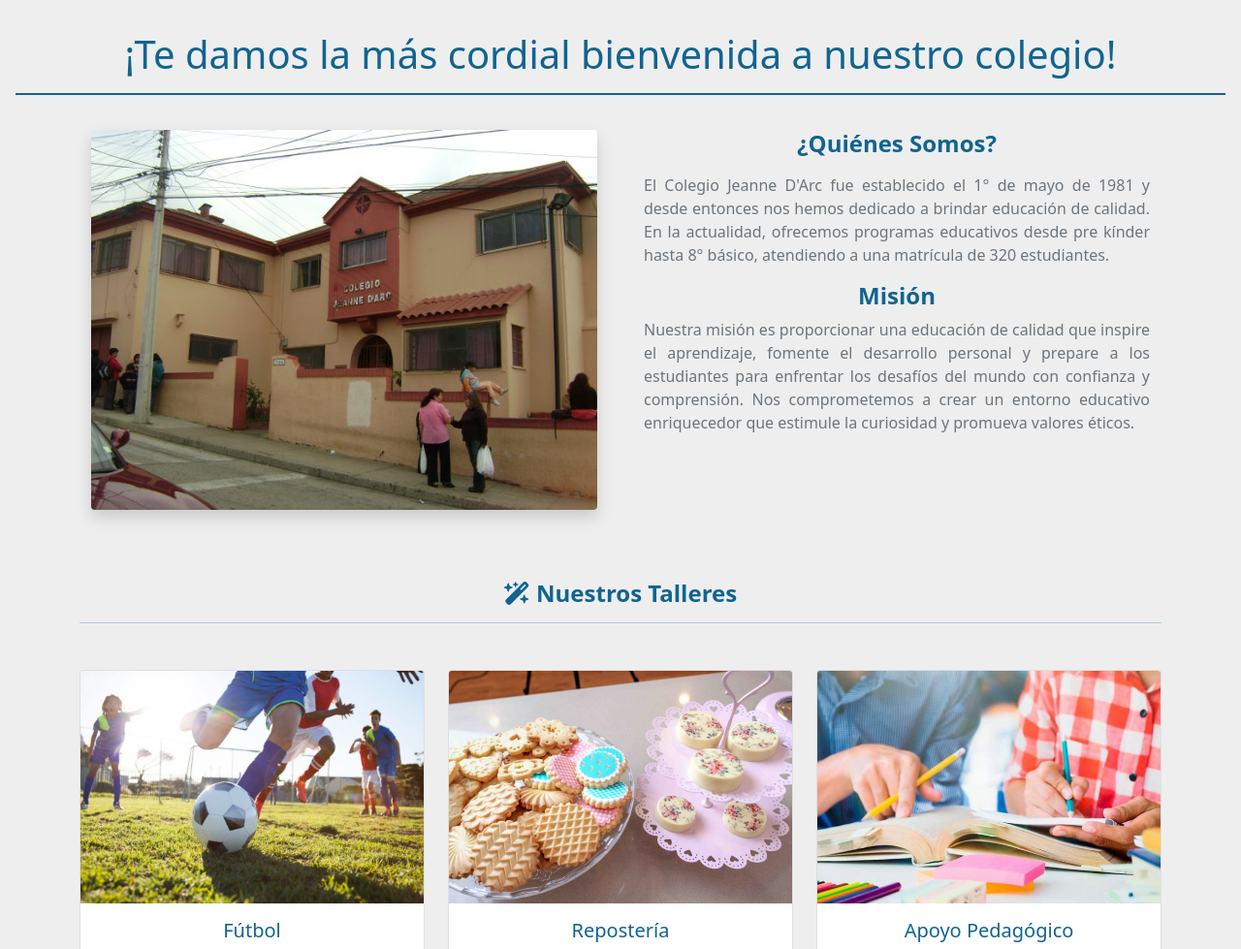
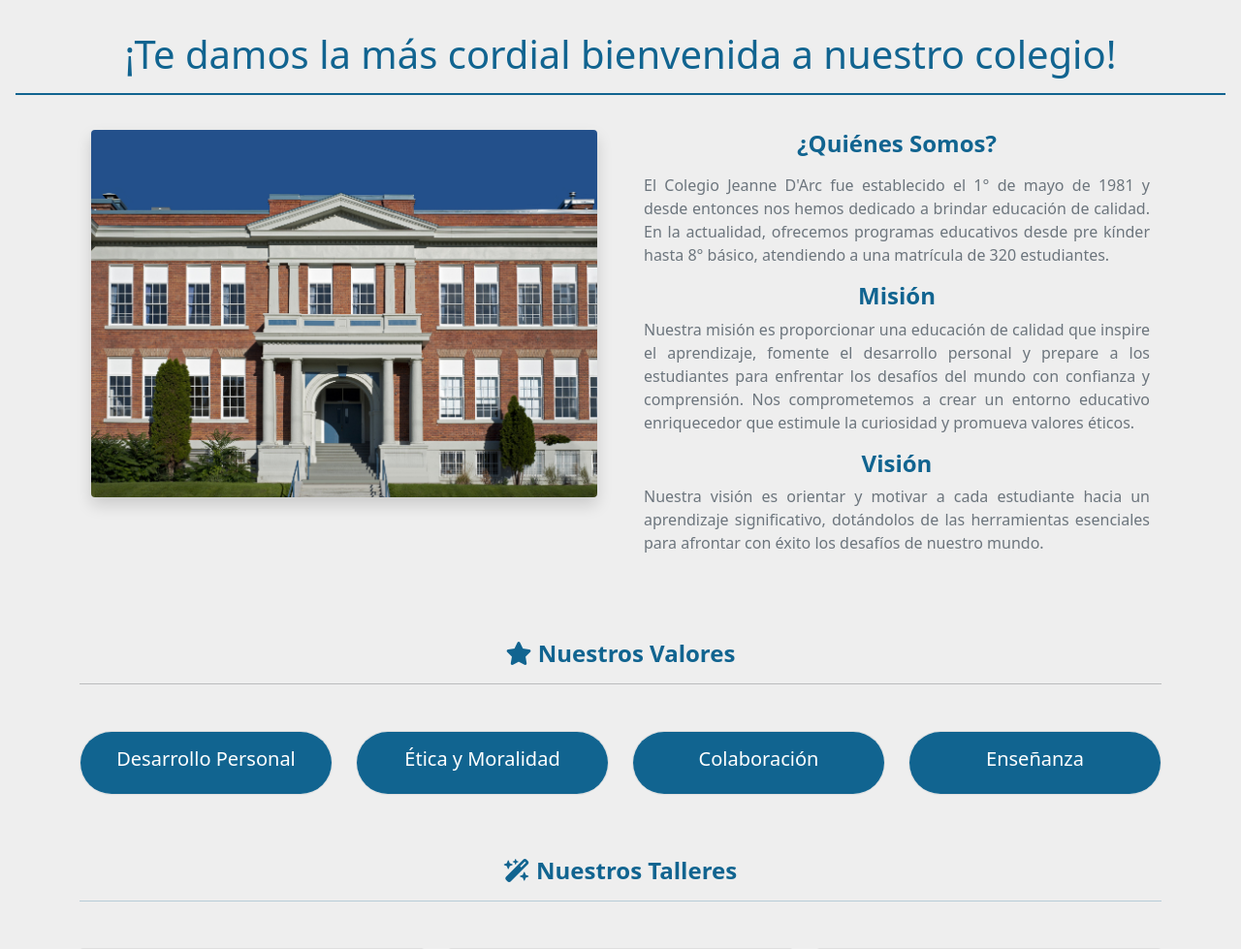
Before and after one commit to Empowerdeith/Proyecto-Modernizar, a Django app: page / in a window 1280 px wide. Shown: the part 127-1106 px from the top of the page at 97% size. Run offline with Django 4.2, Linux system fonts and the light colour scheme; some libraries are stand-ins or nearby versions.

Commit message:
fixes to home page

```diff
--- a/ProyectoColegio/ProyectoColegio/settings.py
+++ b/ProyectoColegio/ProyectoColegio/settings.py
@@ -24,10 +24,9 @@ BASE_DIR = Path(__file__).resolve().parent.parent
 SECRET_KEY = 'django-insecure-$j%1cydine_)y6-q+m7t+a!ex_3er-=wmxd-%v+8bqf1eb^bbx'
 
 # SECURITY WARNING: don't run with debug turned on in production!
-DEBUG = False
+DEBUG = True
 
 
-ALLOWED_HOSTS = ['colegiojeannedarc.cl', 'www.colegiojeannedarc.cl']
 # ALLOWED_HOSTS = ['127.0.0.1', 'localhost']
 
 
--- a/ProyectoColegio/mainApp/templates/portada/portada.html
+++ b/ProyectoColegio/mainApp/templates/portada/portada.html
@@ -13,7 +13,7 @@
         data-mdb-ripple-color="light"
       >
         <img
-          src="{% static 'img/talleres/Escuela1.jpg' %}"
+          src="{% static 'img/talleres/Schoolrandom.jpg' %}"
           class="img-fluid rounded shadow"
         />
         <a href="#!">
@@ -41,6 +41,60 @@
         comprometemos a crear un entorno educativo enriquecedor que estimule la
         curiosidad y promueva valores éticos.
       </p>
+      <h4><strong class="mb-5 blue_colegio">Visión</strong></h4>
+      <p class="text-muted" align="justify">
+        Nuestra visión es orientar y motivar a cada estudiante hacia un
+        aprendizaje significativo, dotándolos de las herramientas esenciales
+        para afrontar con éxito los desafíos de nuestro mundo.
+      </p>
+    </div>
+  </div>
+  <h4 class="blue_colegio pt-5">
+    <strong
+      ><i class="fa-solid fa-star blue_colegio"></i> Nuestros Valores</strong
+    >
+  </h4>
+  <hr class="mb-5" />
+  <div class="row">
+    <div class="col-sm-3 mb-3">
+      <div class="card rounded-pill">
+        <div
+          class="card-body rounded-pill"
+          style="background-color: #116490 !important"
+        >
+          <h5 class="card-title text-white">Desarrollo Personal</h5>
+        </div>
+      </div>
+    </div>
+    <div class="col-sm-3 mb-3">
+      <div class="card rounded-pill">
+        <div
+          class="card-body rounded-pill"
+          style="background-color: #116490 !important"
+        >
+          <h5 class="card-title text-white">Ética y Moralidad</h5>
+        </div>
+      </div>
+    </div>
+    <div class="col-sm-3 mb-3">
+      <div class="card rounded-pill">
+        <div
+          class="card-body rounded-pill"
+          style="background-color: #116490 !important"
+        >
+          <h5 class="card-title text-white">Colaboración</h5>
+        </div>
+      </div>
+    </div>
+    <div class="col-sm-3 mb-3">
+      <div class="card rounded-pill">
+        <div
+          class="card-body rounded-pill"
+          style="background-color: #116490 !important"
+        >
+          <h5 class="card-title text-white">Enseñanza</h5>
+        </div>
+      </div>
     </div>
   </div>
   <section class="text-center mt-5 mb-5">
--- a/ProyectoColegio/static/css/styles.css
+++ b/ProyectoColegio/static/css/styles.css
@@ -19,6 +19,9 @@ footer {
     color: #116490 !important;
 }
 
+.back_cr {
+    background-color: #116490 !important;
+}
 
 li,
 a,
@@ -39,5 +42,5 @@ button {
 }
 
 .font20 {
-    font-size: 20px!important;
+    font-size: 20px !important;
 }
```
Also changed, not shown: ProyectoColegio/requirements.txt (renamed from requirements.txt), ProyectoColegio/static/img/talleres/Escuela1.jpg (deleted), ProyectoColegio/static/img/talleres/Escuela2.jpg (added), ProyectoColegio/static/img/talleres/Schoolrandom.jpg (added).
